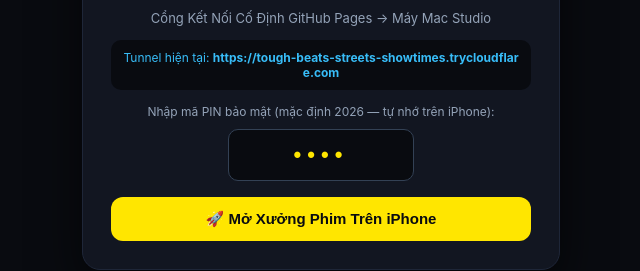
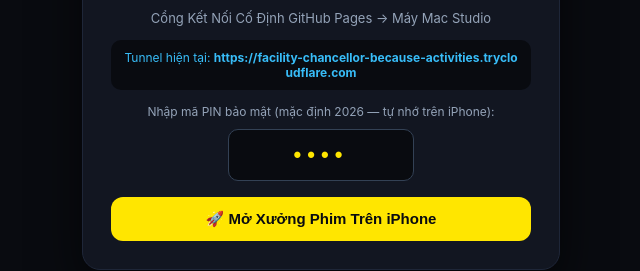
Before and after one commit to anhtuan997/crayon-studio, a plain HTML site: page index.html in a window 1280 px wide. Shown: the part 349-620 px from the top of the page, 319-959 px from the left. Drawn offline with Linux system fonts and the light colour scheme; no server answers.

Commit message:
Auto-sync Cloudflare Tunnel https://facility-chancellor-because-activities.trycloudflare.com

```diff
--- a/index.html
+++ b/index.html
@@ -32,7 +32,7 @@
     <h2 style="margin:10px 0 6px;">Crayon Studio OS v7.0</h2>
     <p style="color:#94A3B8;font-size:13px;">Cổng Kết Nối Cố Định GitHub Pages &rarr; Máy Mac Studio</p>
     <div style="margin:14px 0;padding:10px;background:#090B10;border-radius:10px;font-size:12px;color:#38BDF8;word-break:break-all;">
-      Tunnel hiện tại: <b id="tunnelDisplay">https://tough-beats-streets-showtimes.trycloudflare.com</b>
+      Tunnel hiện tại: <b id="tunnelDisplay">https://facility-chancellor-because-activities.trycloudflare.com</b>
     </div>
     <div>
       <div style="font-size:12px;color:#94A3B8;">Nhập mã PIN bảo mật (mặc định 2026 — tự nhớ trên iPhone):</div>
@@ -41,7 +41,7 @@
     <button class="btn" id="connectBtn" onclick="connectNow()">🚀 Mở Xưởng Phim Trên iPhone</button>
   </div>
   <script>
-    let TUNNEL_BASE = "https://tough-beats-streets-showtimes.trycloudflare.com";
+    let TUNNEL_BASE = "https://facility-chancellor-because-activities.trycloudflare.com";
     const savedPin = localStorage.getItem('crayon_studio_pin') || '2026';
     document.getElementById('pinInput').value = savedPin;
 
```
